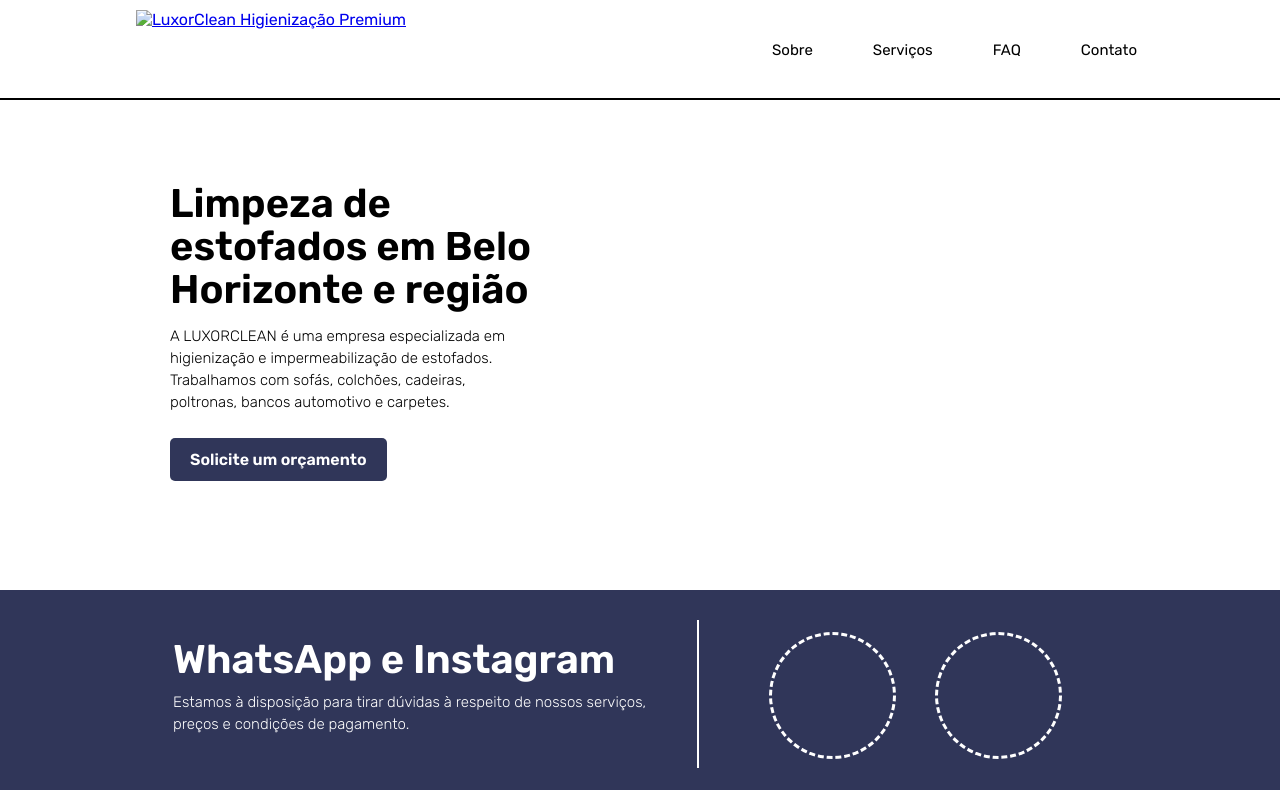
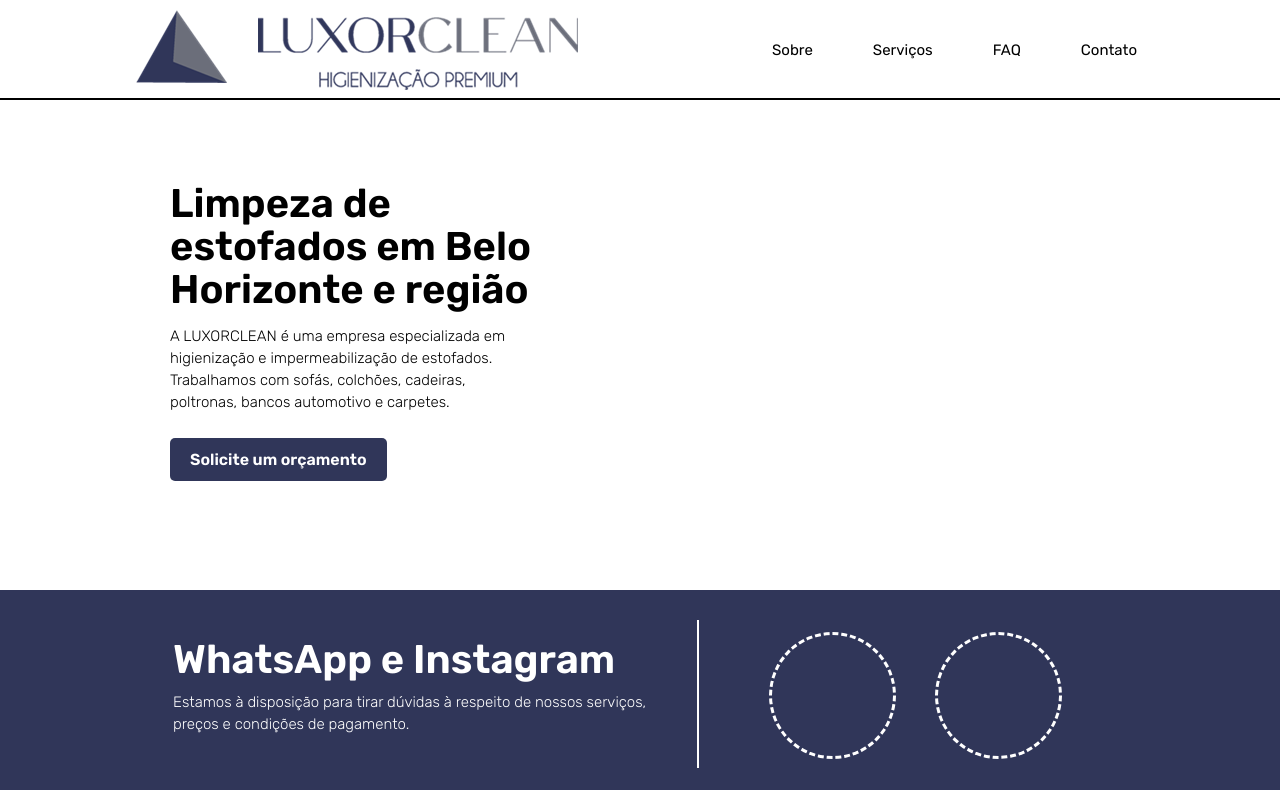
Before and after one commit to elvisoliveira/luxorclean, a website: page src/index.jade in a window 1280 px wide. Shown: the top 800 px of the page. Drawn offline with nearby package versions, Linux system fonts and the light colour scheme; files that its build step writes are made by us from their sources; the site is published under a folder, as on GitHub Pages, so addresses that start at the root find nothing; files whose address does not match are found by name.

Commit message:
Fix on logo location

```diff
--- a/src/index.jade
+++ b/src/index.jade
@@ -13,7 +13,7 @@ html(xmlns='http://www.w3.org/1999/xhtml' xml:lang='pt-br' dir='ltr' lang='pt-br
       #header
         .logo
           a(href='/')
-            img(src='/assets/img/logo.png' alt='LuxorClean Higienização Premium')
+            img(src='assets/img/logo.png' alt='LuxorClean Higienização Premium')
         .menu
           ul
             li
```
Also changed, not shown: dest/index.html.
